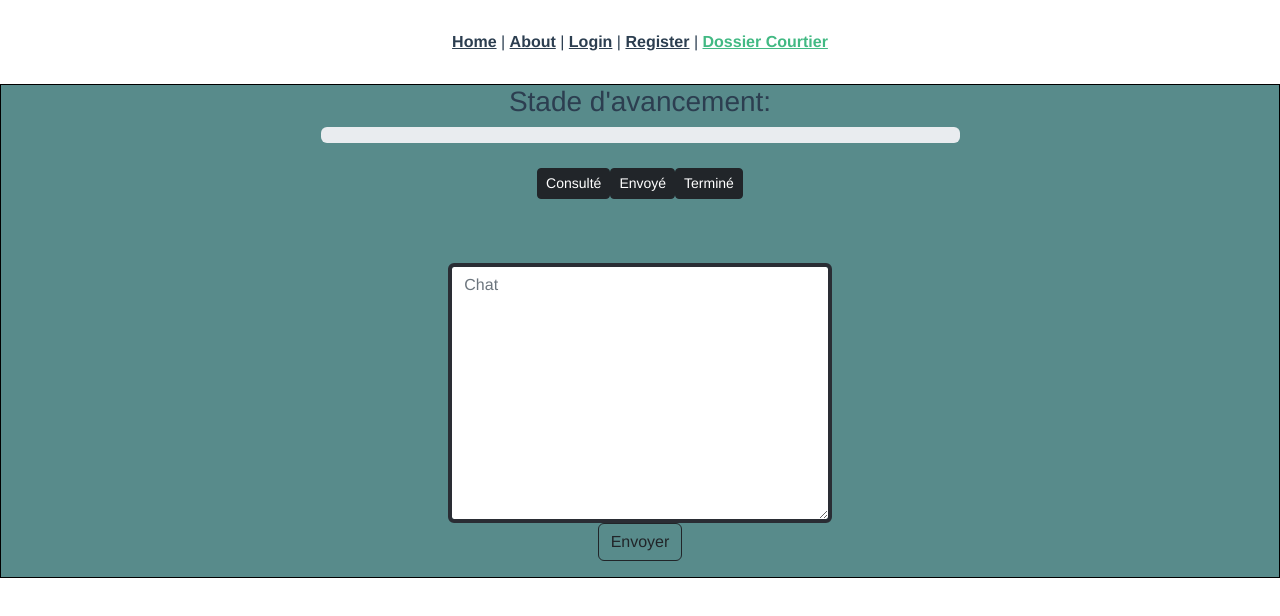
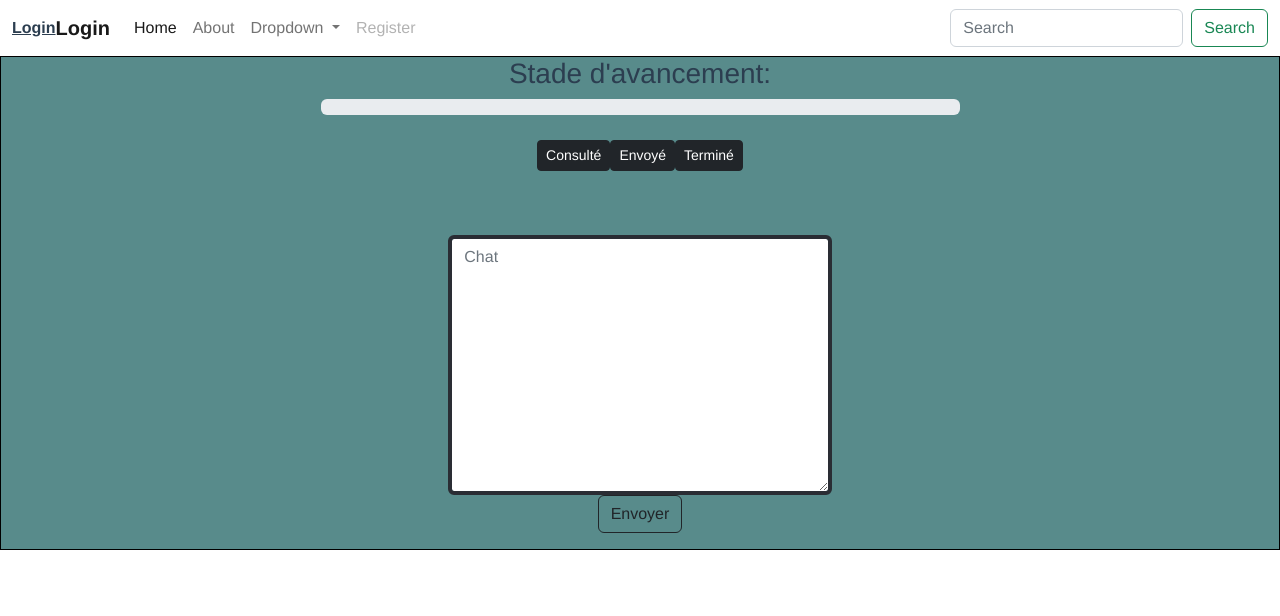
Before and after one commit to AlexiFa/SolutionFactory, a Vue app in the folder site-courtier/front/: page /CDossier in a window 1280 px wide. Shown: the top 616 px of the page. Built offline with nearby package versions, Linux system fonts and the light colour scheme.

Commit message:
Add top header

```diff
--- a/site-courtier/front/src/App.vue
+++ b/site-courtier/front/src/App.vue
@@ -1,15 +1,31 @@
 <template>
   <!--<link href="https://cdn.jsdelivr.net/npm/bootstrap@5.3.0/dist/css/bootstrap.min.css" rel="stylesheet" integrity="sha384-9ndCyUaIbzAi2FUVXJi0CjmCapSmO7SnpJef0486qhLnuZ2cdeRhO02iuK6FUUVM" crossorigin="anonymous">-->
 
-  <nav>
+  <!-- <nav>
     <router-link to="/">Home</router-link> |
     <router-link to="/about">About</router-link> |
     <router-link to="/login">Login</router-link> |
     <router-link to="/register">Register</router-link> |
     <router-link to="/CDossier">Dossier Courtier</router-link>
   </nav>
-  <router-view/>
+  <router-view/> -->
+  <div>
+    <TopHeader />
+
+  </div>
 </template>
+
+<script>
+// @ is an alias to /src
+import TopHeader from '@/components/common/TopHeader.vue';
+
+export default {
+  components: {
+    TopHeader
+  }
+}
+// @ is an alias to /src
+</script>
 
 <style>
 #app {
--- a/site-courtier/front/src/components/common/TopHeader.vue
+++ b/site-courtier/front/src/components/common/TopHeader.vue
@@ -1,17 +1,18 @@
 <template>
     <nav class="navbar navbar-expand-lg bg-body-tertiary">
   <div class="container-fluid">
-    <a class="navbar-brand" href="#">Navbar</a>
+    <router-link to="/login">Login</router-link>
+    <router-link to="/login" class="navbar-brand">Login</router-link>
     <button class="navbar-toggler" type="button" data-bs-toggle="collapse" data-bs-target="#navbarSupportedContent" aria-controls="navbarSupportedContent" aria-expanded="false" aria-label="Toggle navigation">
       <span class="navbar-toggler-icon"></span>
     </button>
     <div class="collapse navbar-collapse" id="navbarSupportedContent">
       <ul class="navbar-nav me-auto mb-2 mb-lg-0">
         <li class="nav-item">
-          <a class="nav-link active" aria-current="page" href="#">Home</a>
+          <router-link to="/" class="nav-link active" aria-current="page">Home</router-link>
         </li>
         <li class="nav-item">
-          <a class="nav-link" href="#">Link</a>
+          <router-link to="/about" class="nav-link">About</router-link>
         </li>
         <li class="nav-item dropdown">
           <a class="nav-link dropdown-toggle" href="#" role="button" data-bs-toggle="dropdown" aria-expanded="false">
@@ -25,7 +26,7 @@
           </ul>
         </li>
         <li class="nav-item">
-          <a class="nav-link disabled">Disabled</a>
+          <router-link to="/register" class="nav-link disabled">Register</router-link>
         </li>
       </ul>
       <form class="d-flex" role="search">
@@ -35,4 +36,14 @@
     </div>
   </div>
 </nav>
+<router-view></router-view>
 </template>
+
+
+<script>
+
+export default {
+    name: 'TopHeader'
+}
+
+</script>
--- a/site-courtier/front/src/views/courtier/CDossier.vue
+++ b/site-courtier/front/src/views/courtier/CDossier.vue
@@ -9,7 +9,7 @@
   </div>
 
 
-</template>>
+</template>
 
 <script>
 // @ is an alias to /src
```
